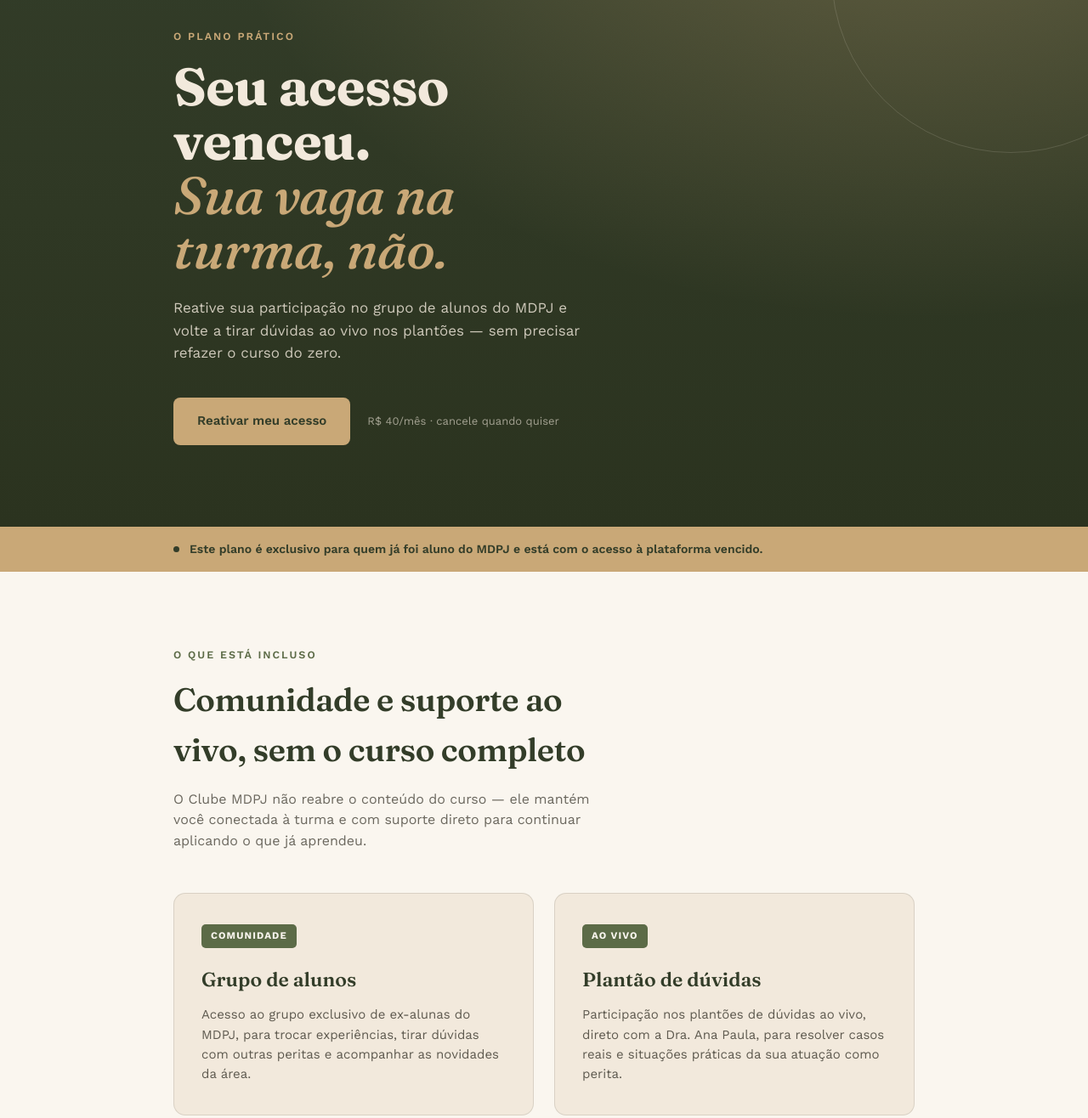
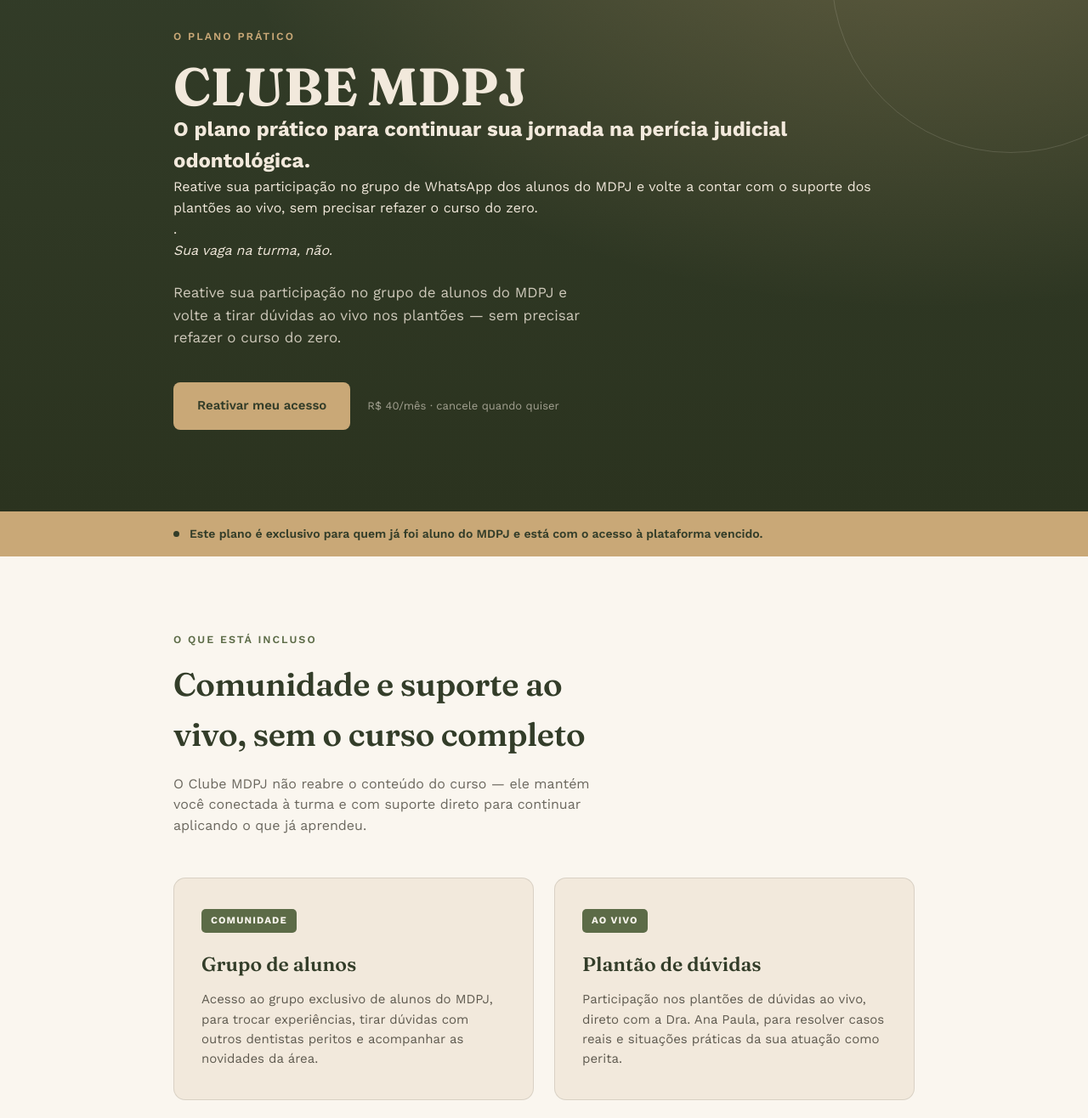
Before and after one commit to apnn80726/apnn80726.github.io, a plain HTML site: page clube-mdpj/index.html in a window 1280 px wide. Shown: the part 122-1438 px from the top of the page at 85% size. Drawn offline with nearby package versions, Linux system fonts and the light colour scheme.

Commit message:
Update index.html

```diff
--- a/clube-mdpj/index.html
+++ b/clube-mdpj/index.html
@@ -470,7 +470,13 @@
     </div>
 
     <p class="eyebrow hero-eyebrow">O Plano Prático</p>
-    <h1>Seu acesso venceu.<br><em>Sua vaga na turma, não.</em></h1>
+    <h1><h1>CLUBE MDPJ</h1>
+
+<h2>O plano prático para continuar sua jornada na perícia judicial odontológica.</h2>
+
+<p>
+Reative sua participação no grupo de WhatsApp dos alunos do MDPJ e volte a contar com o suporte dos plantões ao vivo, sem precisar refazer o curso do zero.
+</p>.<br><em>Sua vaga na turma, não.</em></h1>
     <p class="hero-sub">Reative sua participação no grupo de alunos do MDPJ e volte a tirar dúvidas ao vivo nos plantões — sem precisar refazer o curso do zero.</p>
 
     <div class="hero-cta-row">
@@ -500,7 +506,7 @@
       <div class="card">
         <span class="tag">Comunidade</span>
         <h3>Grupo de alunos</h3>
-        <p>Acesso ao grupo exclusivo de ex-alunas do MDPJ, para trocar experiências, tirar dúvidas com outras peritas e acompanhar as novidades da área.</p>
+        <p>Acesso ao grupo exclusivo de alunos do MDPJ, para trocar experiências, tirar dúvidas com outros dentistas peritos e acompanhar as novidades da área.</p>
       </div>
       <div class="card">
         <span class="tag">Ao vivo</span>
```
